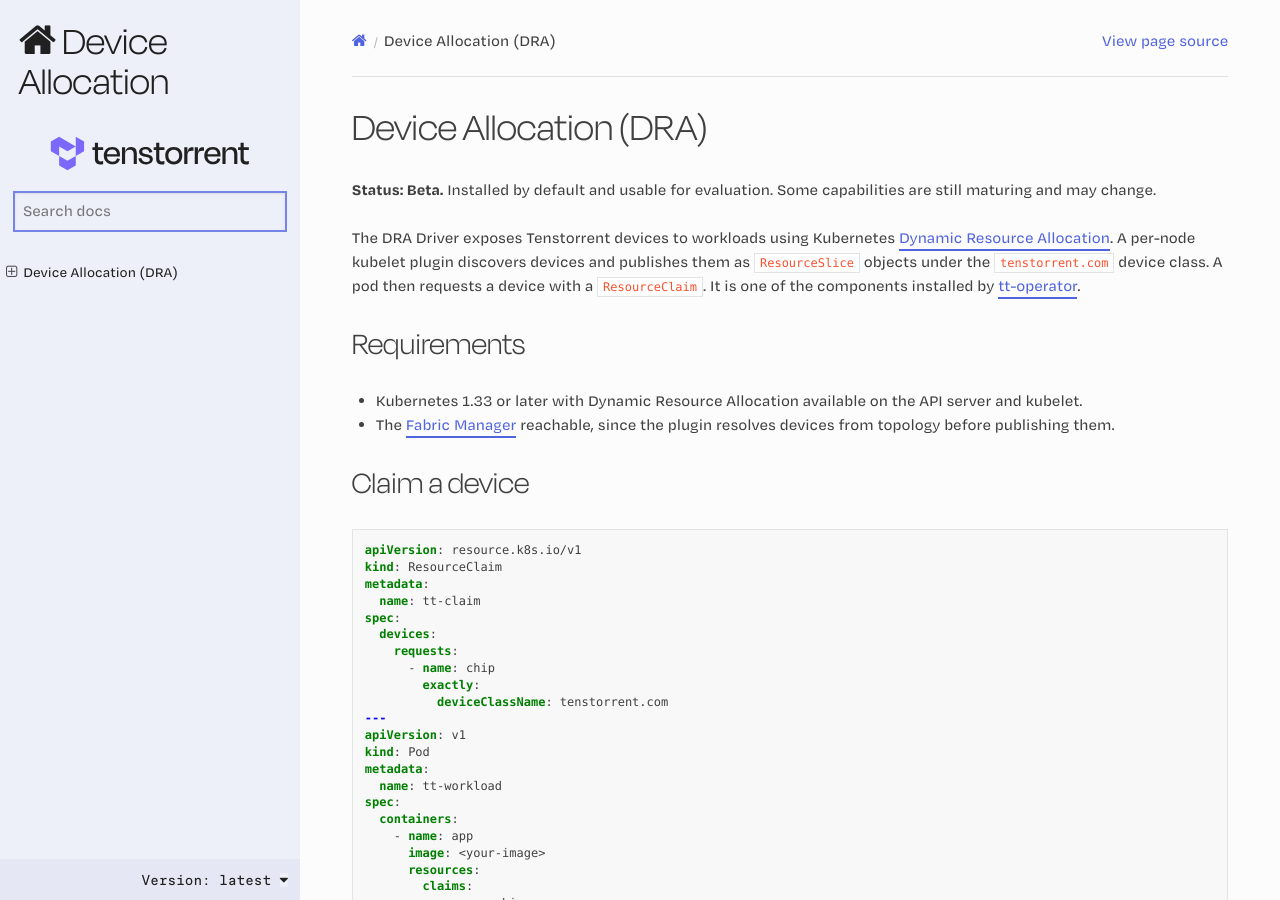
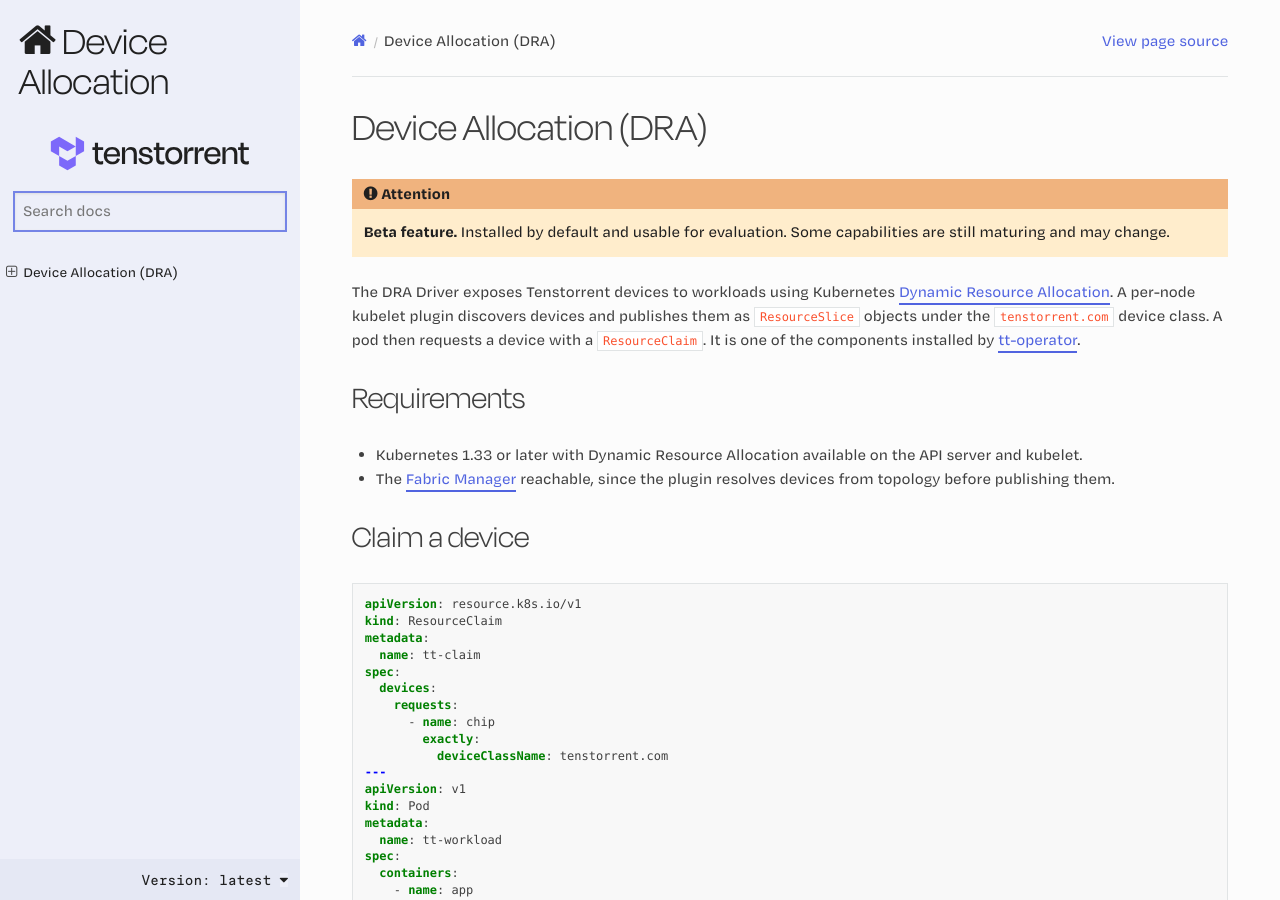
Before and after one commit to tenstorrent/tt-dra-driver, a Sphinx documentation site: the page built from docs/index.md, in a window 1280 px wide and 900 px high. Built offline with Sphinx 7.4.7 and the Read the Docs theme 3.1.0, drawn with Linux system fonts in a browser that asks for light colours; some web fonts are replaced.

Commit message:
docs: use an attention admonition for the beta status

````diff
--- a/docs/index.md
+++ b/docs/index.md
@@ -1,7 +1,9 @@
 # Device Allocation (DRA)
 
-**Status: Beta.** Installed by default and usable for evaluation. Some
+```{attention}
+**Beta feature.** Installed by default and usable for evaluation. Some
 capabilities are still maturing and may change.
+```
 
 The DRA Driver exposes Tenstorrent devices to workloads using Kubernetes
 [Dynamic Resource Allocation](https://kubernetes.io/docs/concepts/scheduling-eviction/dynamic-resource-allocation/).
````
